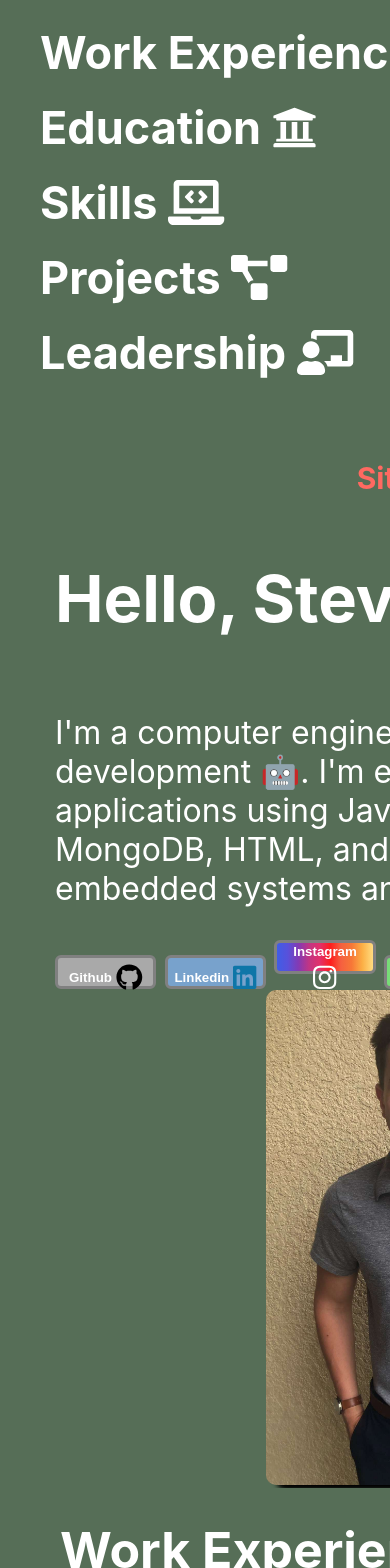
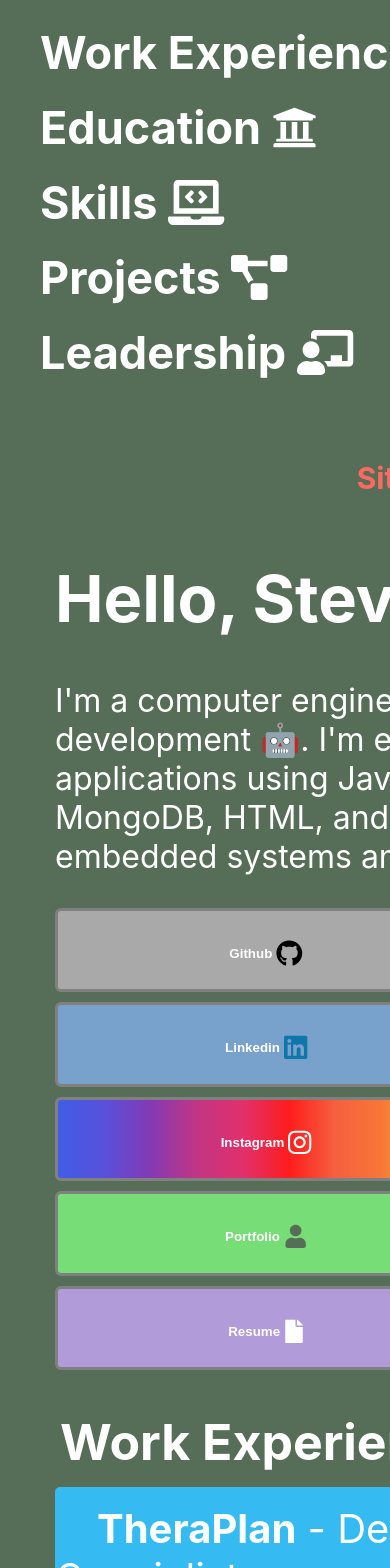
Before and after one commit to Steven7926/PortfolioSite, a React (Create React App) app in the folder portfoliosite/: page / in a window 390 px wide. Shown: the top 1568 px of the page. Built offline with nearby package versions, Linux system fonts and the light colour scheme.

Commit message:
new mobile changes

```diff
--- a/portfoliosite/src/components/Introduction.js
+++ b/portfoliosite/src/components/Introduction.js
@@ -21,7 +21,7 @@ function Introduction() {
                             I'm experienced in building web and mobile applications using JavaScript, Reactjs, Nodejs,
                             Java, C#, SQL, MongoDB, HTML, and CSS. I also have experience in small scale embedded systems and PCB design! 🖥️
                         </p>
-                        <div>
+                        <div className = "thebuttons">
                             <a style={{ textDecoration: 'none' }} href="https://github.com/Steven7926" target="_blank">
                                 <button className="socialbut" style={{backgroundColor: 'darkgrey'}}>
                                     <span style={{ color: 'white' }}><b>Github </b></span>
@@ -55,8 +55,8 @@ function Introduction() {
                         </div>
                     </div>
                     <Bounce right duration={2000} distance="40px">
-                        <div style={{ float: 'left', marginLeft: '25vh'}}>
-                            <img src={steven} style={{ width: '40vh', borderRadius: '10px', boxShadow: '10px 5px 5px black'  }} alt="Steven" />
+                        <div className = "steven">
+                            <img src={steven} alt="Steven" />
                         </div>
                     </Bounce>
                 </div>
--- a/portfoliosite/src/css/Portfolio.css
+++ b/portfoliosite/src/css/Portfolio.css
@@ -203,6 +203,17 @@
     width: 95vh;
 }
 
+.steven {
+    float: left;
+    margin-left: 25vh;
+}
+
+.steven img {
+    width: 40vh;
+    border-radius: 10px;
+    box-shadow: 10px 5px 5px black;
+}
+
 
 /* CSS for Mobile*/
 @media only screen and (max-width: 768px) {
@@ -222,6 +233,24 @@
     }
     .intro {
       width: 100%;
+      float: none;
+    }
+    .steven {
+        float: none;
+    }
+    .thebuttons {
+        width: 30%
+    }
+    .socialbut {
+        width: 50vh;
+        height: 10vh;
+        float: left;
+        margin-bottom: 10px
+    }
 
+    .steven img {
+        width: 36%;
+        margin-left: 22%;
     }
+
 }
```
